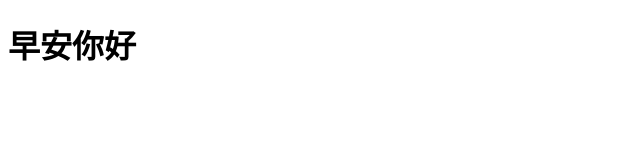
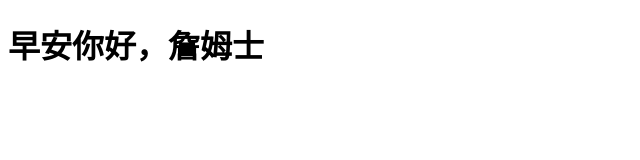
Before and after one commit to CyreneTsai/1022testCC, a plain HTML site: page index.html in a window 1280 px wide. Shown: the whole page, without its empty margins (0-640 px from the left). Drawn offline with Linux system fonts and the light colour scheme.

Commit message:
詹姆士更新H1

```diff
--- a/index.html
+++ b/index.html
@@ -1,11 +1,11 @@
 <!DOCTYPE html>
 <html lang="en">
-<head>
-    <meta charset="UTF-8">
-    <meta name="viewport" content="width=device-width, initial-scale=1.0">
+  <head>
+    <meta charset="UTF-8" />
+    <meta name="viewport" content="width=device-width, initial-scale=1.0" />
     <title>嗨諾雅方舟</title>
-</head>
-<body>
-    <h1>早安你好</h1>
-</body>
+  </head>
+  <body>
+    <h1>早安你好，詹姆士</h1>
+  </body>
 </html>
```
